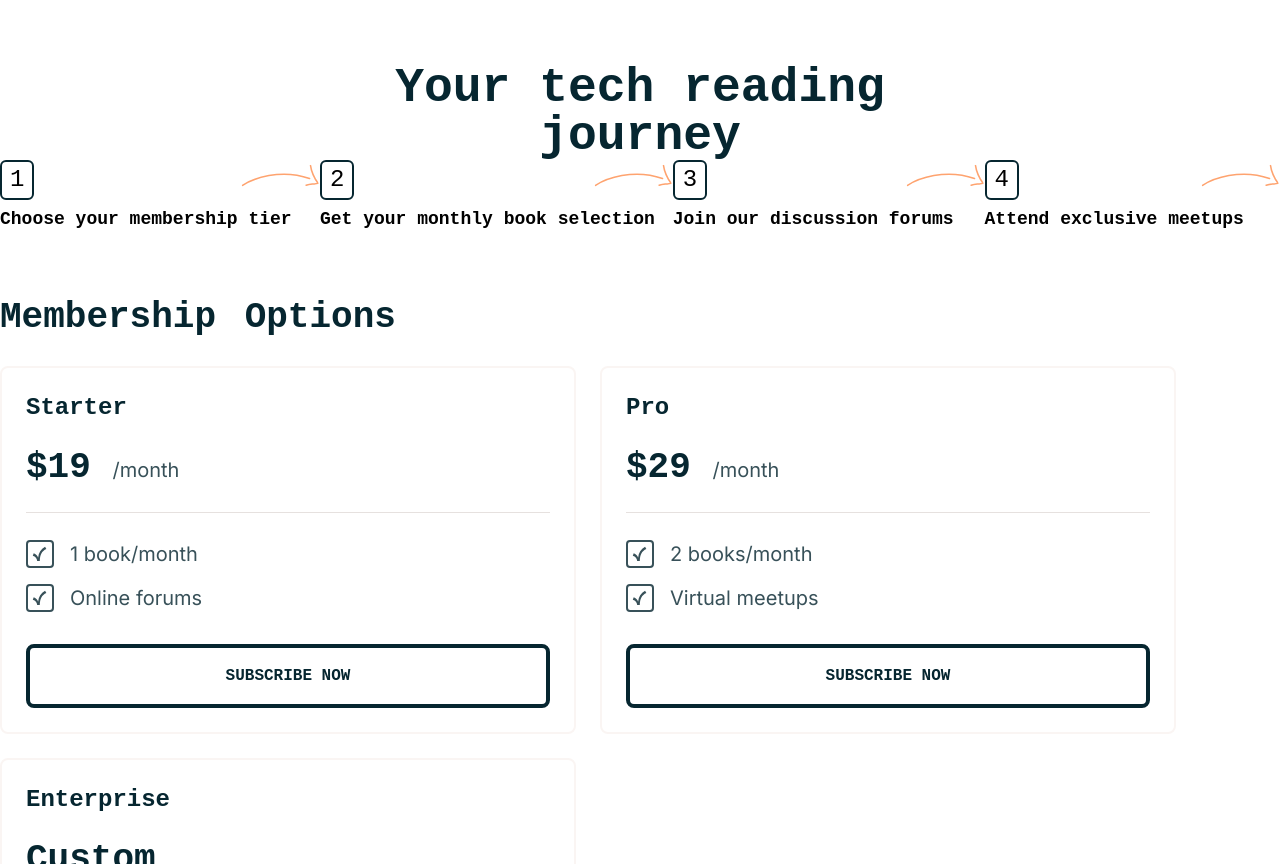
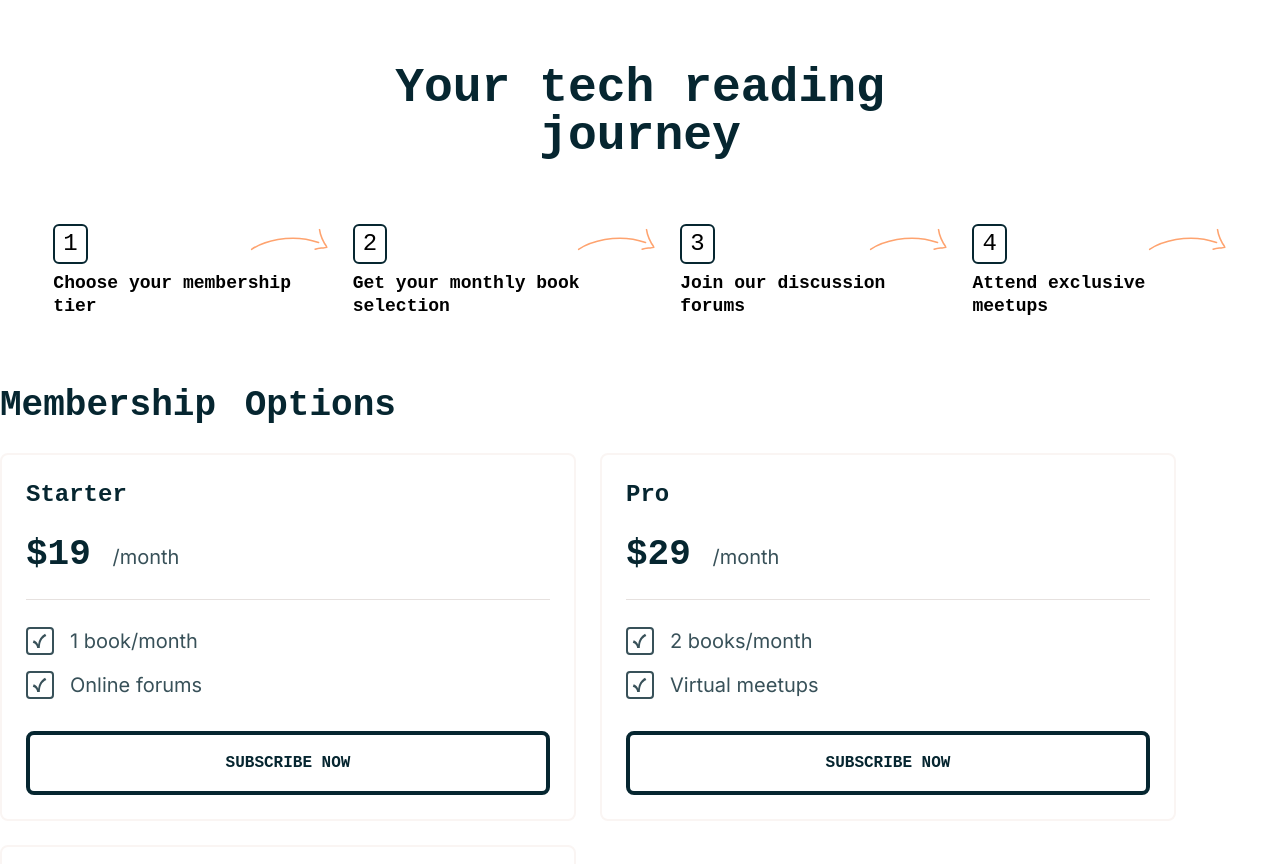
Before and after one commit to Afeez-Ola/tech-book-club-landing-page, a plain HTML site: page index.html in a window 1280 px wide. Shown: the part 1862-2726 px from the top of the page. Drawn offline with Linux system fonts and the light colour scheme; a web font is replaced by a local one.

Commit message:
fighting for my life

```diff
--- a/index.html
+++ b/index.html
@@ -113,9 +113,9 @@
         </picture>
         <img class="hidden" src="/assets/images/logos-tech.svg" alt="logos-tech" />
       </div>
-      <div class="flex-col items-center justify-center hidden w-full m-auto tech_journey lg:flex">
+      <div class="flex-col items-center justify-center hidden w-full gap-16 m-auto tech_journey lg:flex">
         <h1 class="w-1/2 text-5xl font-semibold text-center text-neutral-verydark font-Martian">Your tech reading journey</h1>
-        <div class="flex items-center justify-between w-full tech_cards">
+        <div class="flex items-center justify-between w-11/12 gap-6 m-auto tech_cards">
           <div class="flex flex-wrap justify-between gap-2 1">
             <p class="px-2 py-0.5 text-2xl font-normal border-2 rounded-md font-Martian border-neutral-verydark">1</p>
             <img src="/assets/images/pattern-arrow.svg" alt="pattern-arrow" />
```
Also changed, not shown: css/output.css.
